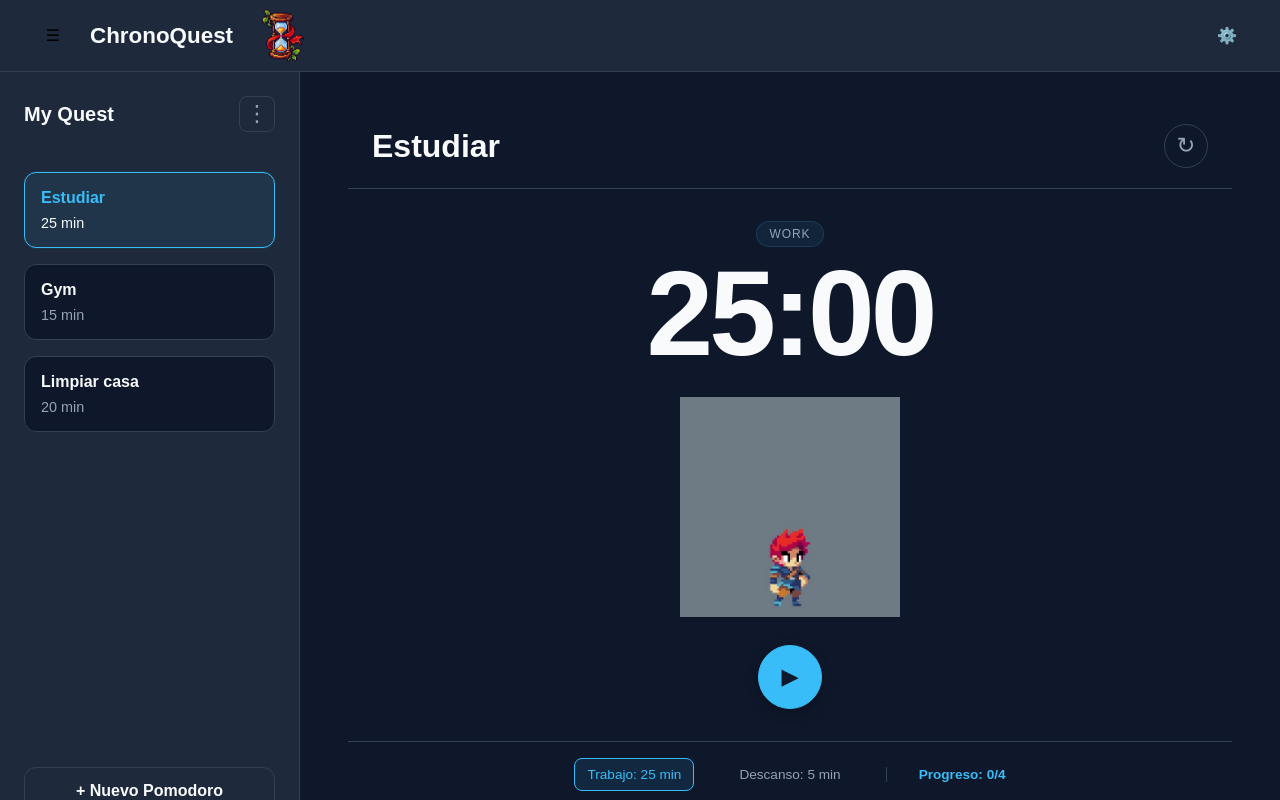
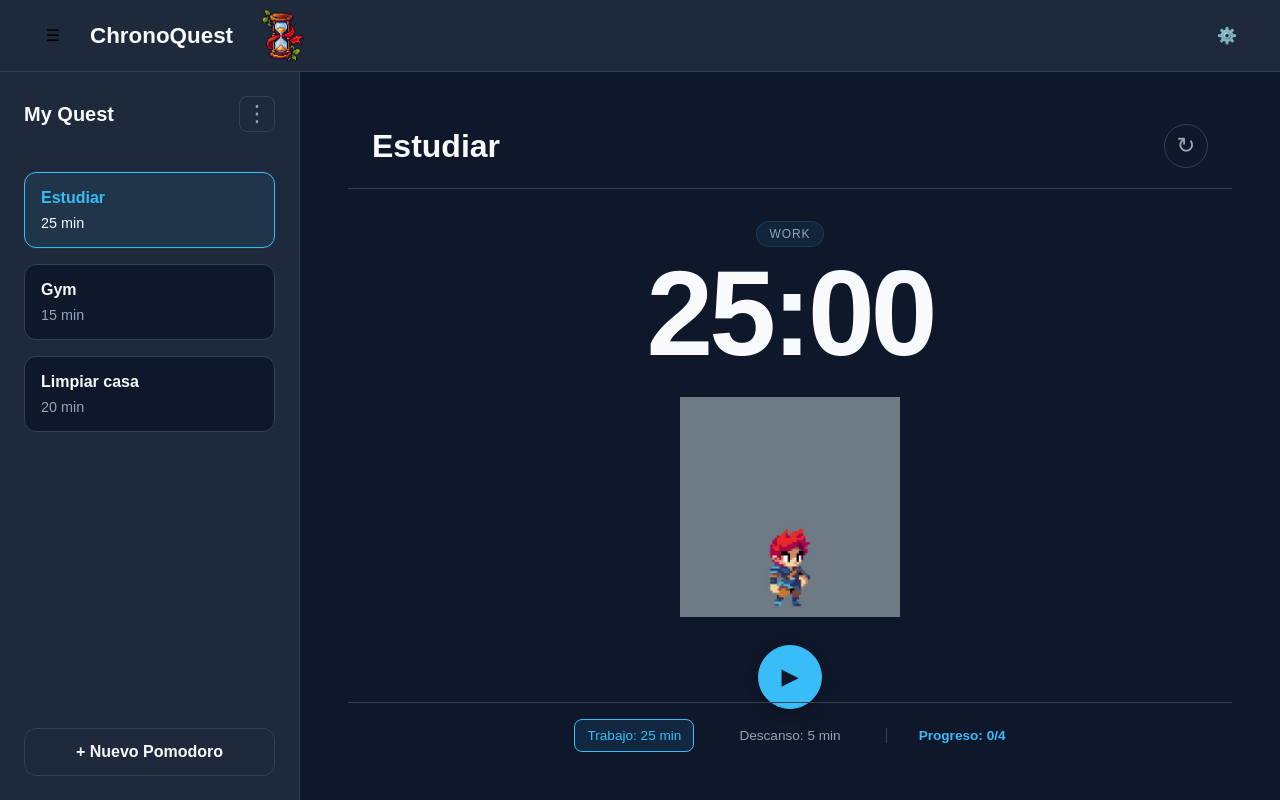
Before and after one commit to Neiyher/pomodoro, a React (Vite) app: page / in a window 1280 px wide. Built offline with nearby package versions, Linux system fonts and the light colour scheme.

Commit message:
fix: adjust player layout height

```diff
--- a/src/components/PomodoroPlayer/PomodoroPlayer.css
+++ b/src/components/PomodoroPlayer/PomodoroPlayer.css
@@ -2,11 +2,13 @@
     display: flex;
     flex-direction: column;
 
-    height: 100%;
+    min-height: 0;
 
     padding: 2rem 3rem;
 
     background-color: var(--color-bg);
+
+    box-sizing: border-box;
 }
 .playerHeader {
     display: flex;
@@ -26,6 +28,7 @@
 }
 .playerContent {
     flex: 1;
+    min-height: 0;
 
     display: flex;
     flex-direction: column;
```
